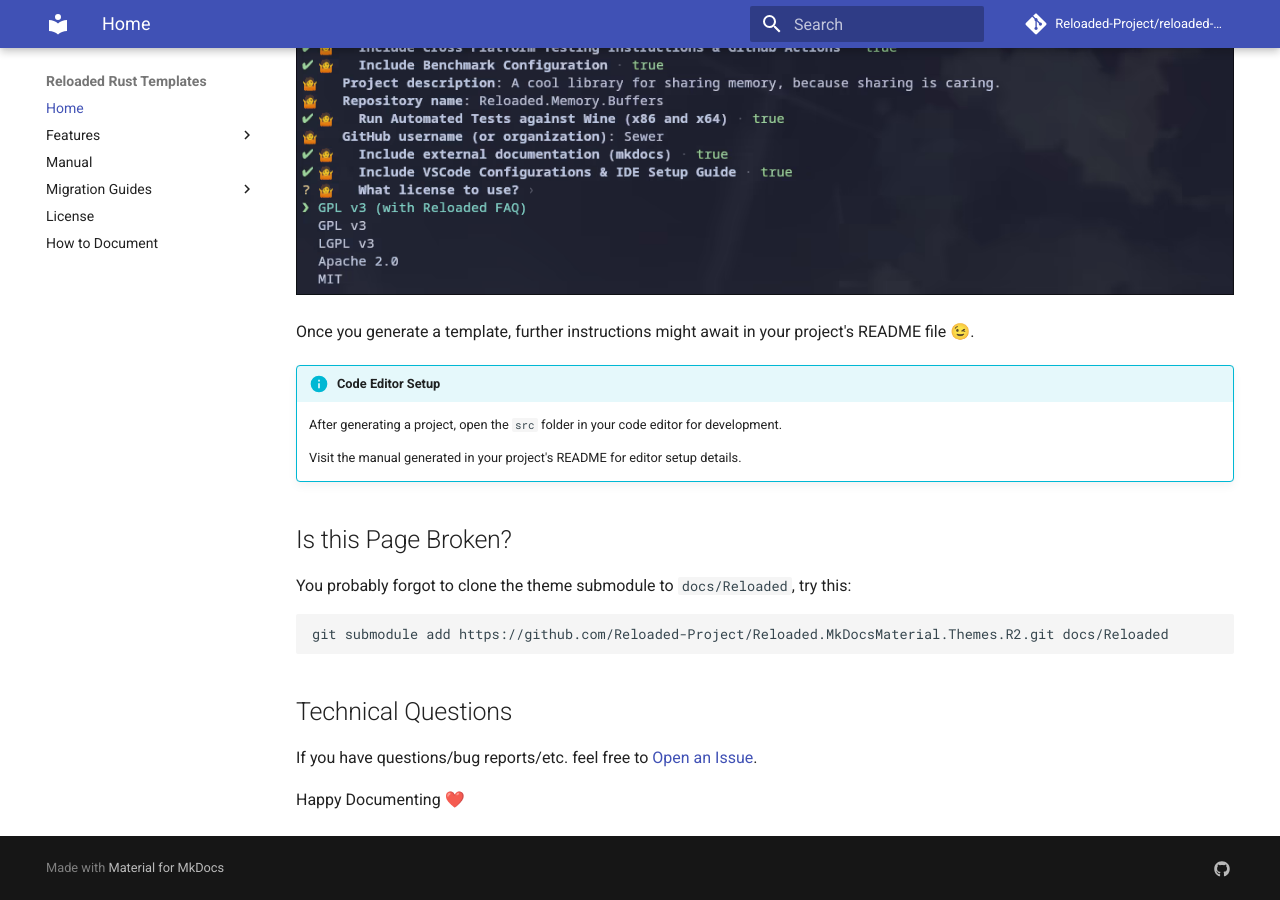
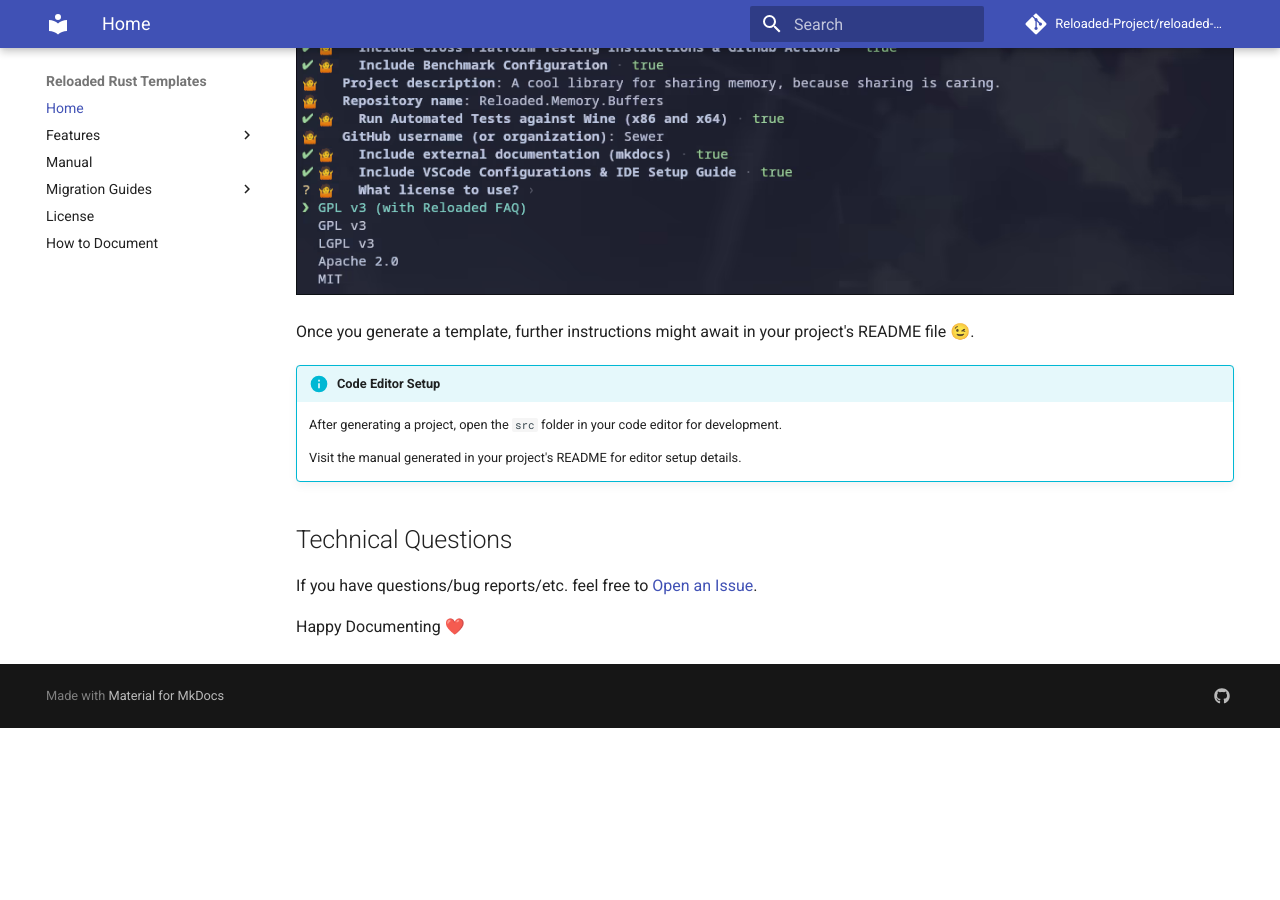
Before and after one commit to TheBestAstroNOT/reloaded-templates-rust, an MkDocs documentation site: the page built from docs/index.md, in a window 1280 px wide and 900 px high, scrolled down 1461 px. Built offline with MkDocs 1.6.1 and Material for MkDocs 9.7.7, drawn with Linux system fonts in a browser that asks for light colours; comment, search, counter and statistics services are not loaded; after the commit the page ends 2189 px from its top, so only the background shows below that.

Commit message:
Removed: Development-only "Is this Page Broken?" sections
Cleaned up documentation by removing template boilerplate about missing
submodules from both main docs and library template docs. These sections
were not intended for production documentation.

````diff
--- a/docs/index.md
+++ b/docs/index.md
@@ -61,14 +61,6 @@
 
     Visit the manual generated in your project's README for editor setup details.
 
-## Is this Page Broken?
-
-You probably forgot to clone the theme submodule to `docs/Reloaded`, try this:
-
-```bash
-git submodule add https://github.com/Reloaded-Project/Reloaded.MkDocsMaterial.Themes.R2.git docs/Reloaded
-```
-
 ## Technical Questions
 
 If you have questions/bug reports/etc. feel free to [Open an Issue](https://github.com/Reloaded-Project/reloaded-templates-rust/issues/new).
````
Also changed, not shown: templates/library/doc/docs/index.md (+0 -8 lines).
